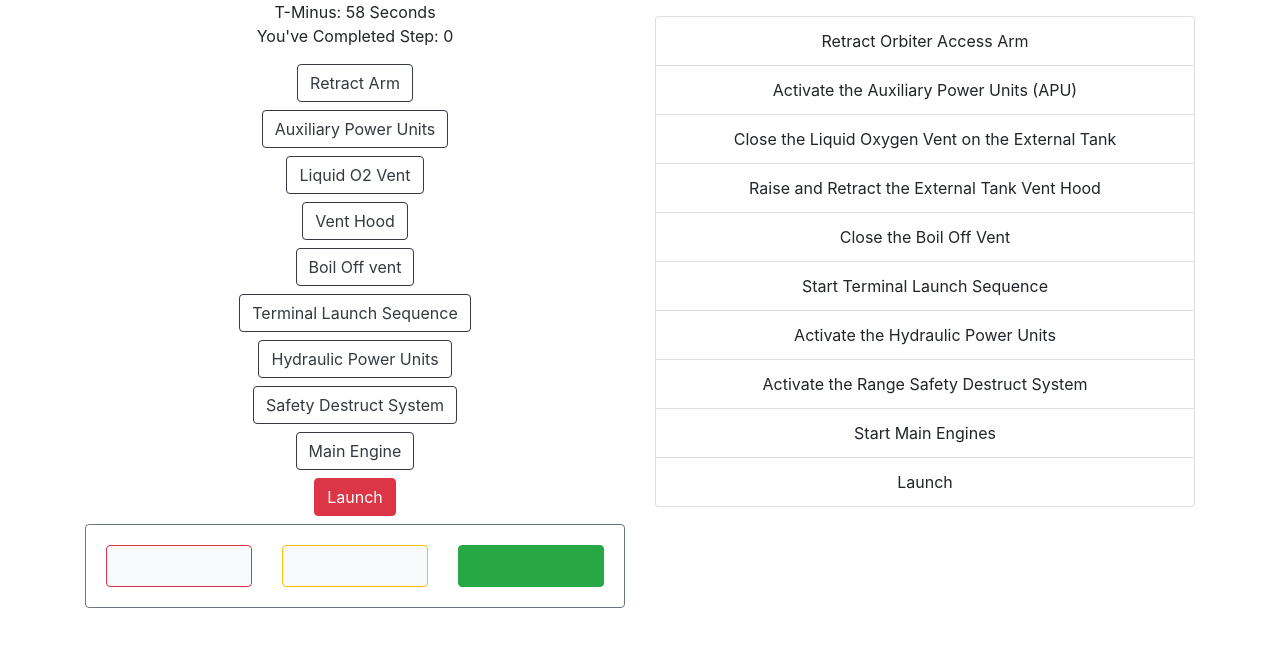
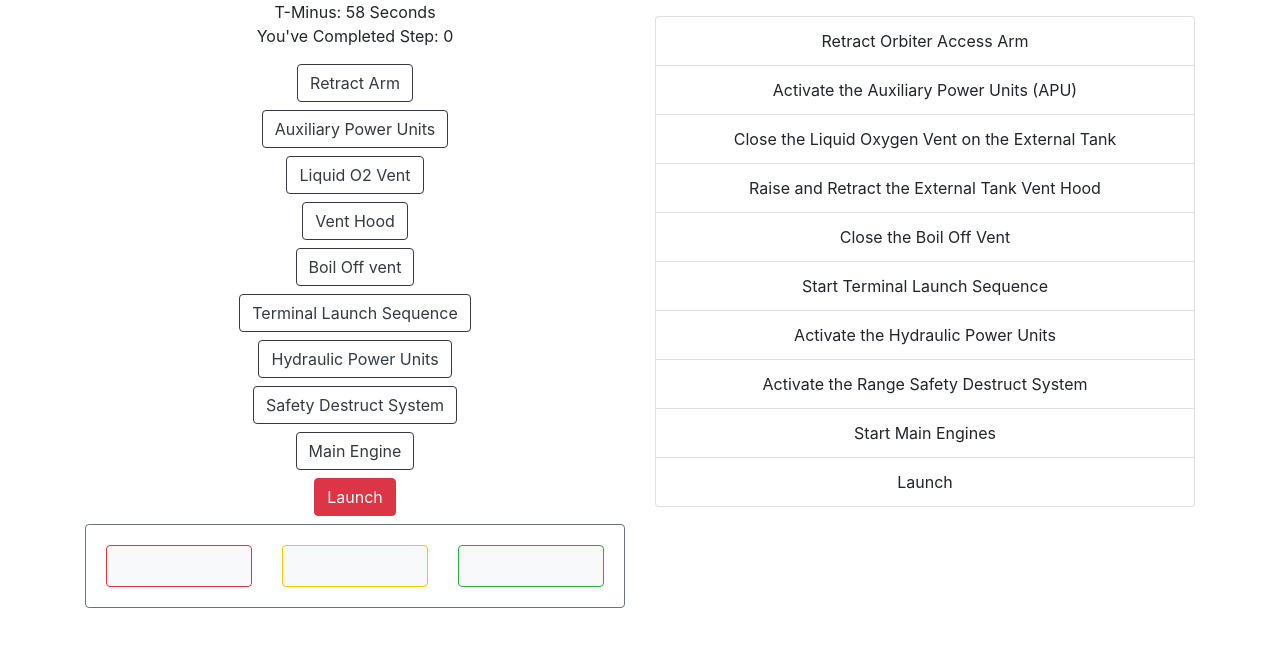
Before and after one commit to doakcovington/MissionControl, a React (Create React App) app: page / in a window 1280 px wide. Both pictures are taken after a click on the button "Start". Shown: the top 646 px of the page. Built offline with nearby package versions, Linux system fonts and the light colour scheme.

Commit message:
Added time for green and red

```diff
--- a/src/components/Status.tsx
+++ b/src/components/Status.tsx
@@ -10,13 +10,13 @@ const Status: React.FC<{report?: boolean, time: number}> = ({report, time}) => {
       <Card border="secondary">
         <Card.Body>
           <CardDeck>
-          <Card  border="danger" bg={report == true ? "light" : "danger"}>
+          <Card  border="danger" bg={report == true && time > 0 ? "light" : "danger"}>
             <Card.Body></Card.Body>
           </Card>
           <Card  border="warning" bg={time < 30 ? "warning" : "light" }>
             <Card.Body></Card.Body>
           </Card>
-          <Card  border="success" bg={report == true ? "success" : "light"}>
+          <Card  border="success" bg={report == true && time < 0 ? "success" : "light"}>
             <Card.Body></Card.Body>
           </Card>
           </CardDeck>
```
